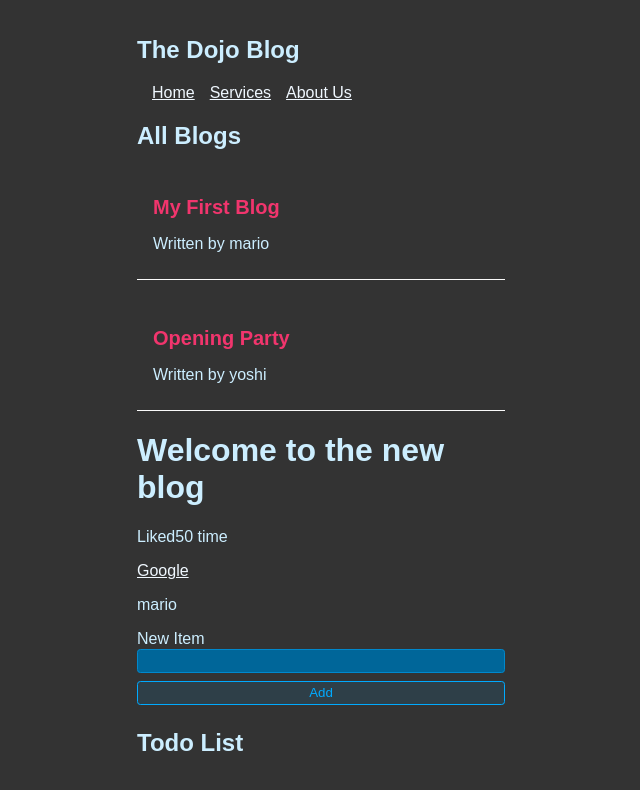
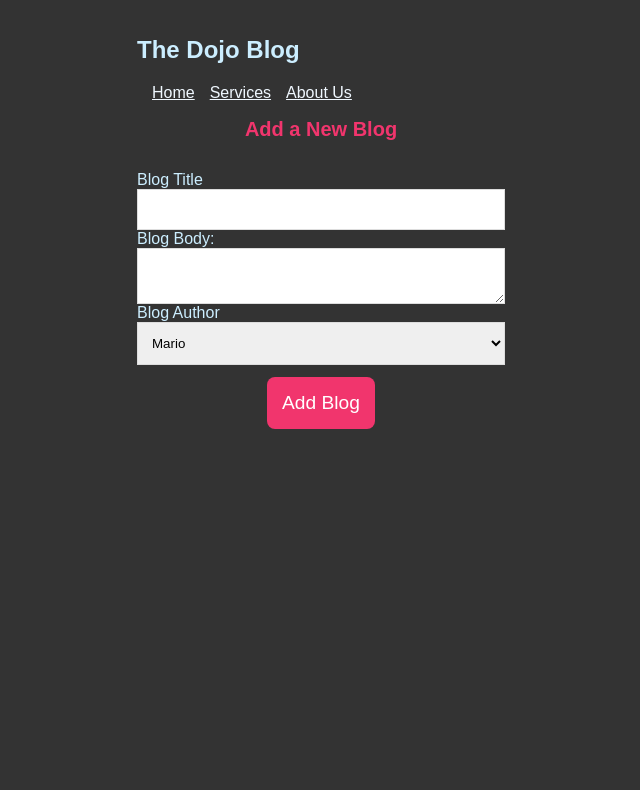
Before and after one commit to ordyfandio/LearnReact, a React (Vite) app: page /Create in a window 1280 px wide. Shown: the top 790 px of the page, without its empty margins (319-959 px from the left). Built offline with nearby package versions, Linux system fonts and the light colour scheme; data requests are answered from the project's data file.

Commit message:
Using Json-server by store data into the json file

```diff
--- a/data/db.json
+++ b/data/db.json
@@ -1,16 +1,26 @@
 {
-    "blogs":[
-        {
-            "title":"My First Blog",
-            "body":"Why do we use it?\nIt is a long established fact that a reader will be distracted",
-            "author":"mario",
-            "id":1
-        },
-        {
-            "title":"Opening Party",
-            "body":"Why do we use it?\nIt is a long established fact that a reader will be distracted",
-            "author":"yoshi",
-            "id":2
-        }
+  "blogs": [
+    {
+      "title": "My First Blog",
+      "body": "Why do we use it?\nIt is a long established fact that a reader will be distracted",
+      "author": "mario",
+      "id": 1
+    },
+    {
+      "title": "Opening Party",
+      "body": "Why do we use it?\nIt is a long established fact that a reader will be distracted",
+      "author": "yoshi",
+      "id": 2
+    },
+    [
+      "bhvhvjh",
+      "hhchch",
+      "mario"
+    ],
+    [
+      null,
+      null,
+      "mario"
     ]
+  ]
 }
--- a/package.json
+++ b/package.json
@@ -10,8 +10,12 @@
     "preview": "vite preview"
   },
   "dependencies": {
+    "localforage": "^1.10.0",
+    "match-sorter": "^6.3.1",
     "react": "^18.2.0",
     "react-dom": "^18.2.0",
+    "react-router-dom": "^5.3.4",
+    "sort-by": "^1.2.0",
     "vite-plugin-simple-json-server": "^0.6.2"
   },
   "devDependencies": {
--- a/src/App.jsx
+++ b/src/App.jsx
@@ -4,25 +4,37 @@
 import Navbar from "./navbar";
 import Home from "./Home";
 import Form from "./form";
+import { BrowserRouter as Router, Route } from "react-router-dom";
+import Create from "./Create";
+import BlogDetails from "./BlogDetails";
 
 
 function App(){
-   const title='Welcome to the new blog';
-   const like=50;
-   const linkFace="http://www.google.com";
+  //  const title='Welcome to the new blog';
+  //  const like=50;
+  //  const linkFace="http://www.google.com";
 
    return (
-
-    <div className="App">
+    <Router>
+      <div className="App">
       <Navbar/>
        <div className="content">
-       <Home/>
-        <h1>{title}</h1>
+        <Route exact path="/">
+            <Home/>
+        </Route>
+        <Route  path="/Create">
+          <Create/>
+        </Route>
+        <Route  path="/blog/:id">
+          <BlogDetails/>
+        </Route>
+        {/* <h1>{title}</h1>
         <p>Liked{like} time</p>
-        <a href={linkFace}>Google</a>
+        <a href={linkFace}>Google</a> */}
       </div>
-      <Form/>
+      {/* <Form/> */}
     </div>
+    </Router>
    );
 
 }
--- /dev/null
+++ b/src/BlogDetails.jsx
@@ -0,0 +1,33 @@
+import {useParams,useHistory} from "react-router-dom";
+import useFetch from "./useFetch";
+
+const BlogDetails = () => {
+   const {id}=useParams();
+   const {data:blog,isPending,error}=useFetch('http://localhost:8000/blogs/' + id);
+   const history=useHistory();
+
+   const handleDelete=()=>{
+     fetch('http://localhost:8000/blogs/' + blog.id,{
+        method:'DELETE',
+     }).then(()=>{
+        history.push('/');
+     })
+   }
+
+    return (
+        <div className="blog-details">
+            {isPending && <div>Loading...</div>}
+            {error && <div>{error}</div>}
+            {blog &&(
+              <article>
+                <h2>{blog.title}</h2>
+                <div>{blog.body}</div>
+                <p>Written by {blog.author}</p>
+                <button onClick={handleDelete}>Delete</button>
+              </article>
+            )}
+        </div>
+    );
+}
+
+export default BlogDetails;
--- a/src/BlogList.jsx
+++ b/src/BlogList.jsx
@@ -1,4 +1,6 @@
+import { Link } from "react-router-dom";
 /* eslint-disable react/prop-types */
+
 const BlogList  = ({blog, title}) => {
 
 
@@ -8,9 +10,10 @@
             <h2>{title}</h2>
             {blog.map((blog) =>(
               <div className="blog-preview" key={blog.id}>
-                  <h2>{blog.title}</h2>
-                  <p>Written by {blog.author}</p>
-
+                  <Link to={`/blog/${blog.id}`}>
+                    <h2>{blog.title}</h2>
+                    <p>Written by {blog.author}</p>
+                  </Link>
               </div>
             ))}
         </div>
--- /dev/null
+++ b/src/Create.jsx
@@ -0,0 +1,60 @@
+import { useState } from "react";
+import {useHistory} from "react-router-dom";
+
+const Create = () => {
+    const [title,setTitle]=useState('');
+    const [body,setBody]=useState('');
+    const [author,setAuthor]=useState('mario');
+    const [isPending,setIsPending]=useState(false);
+    const history=useHistory();
+
+
+    const handleSubmit=(e)=>{
+       e.preventDefault();
+       const blog=[title,body,author];
+
+       setIsPending(true);
+
+       fetch('http://localhost:8000/blogs/',{
+        method:'POST',
+        headers:{"Content-Type":"application/json"},
+        body:JSON.stringify(blog)
+       })
+       .then(()=>{
+        console.log('New blog added');
+        setIsPending(false);
+        history.push('/')
+       })
+
+       setAuthor('');
+       setBody('');
+       setTitle('');
+    }
+
+
+
+   return (
+        <div className="create">
+            <h2>Add a New Blog</h2>
+            <form onSubmit={handleSubmit}>
+                <label>Blog Title</label>
+                <input type="text" required value={title}
+                onChange={(e)=> setTitle(e.target.value)}></input>
+
+                <label>Blog Body:</label>
+                <textarea required value={body}
+                onChange={(e)=>setBody(e.target.value)}></textarea>
+
+                <label>Blog Author</label>
+                <select value={author} onChange={(e)=>setAuthor(e.target.value)}>
+                    <option value="mario">Mario</option>
+                    <option value="yoshi">Yoshi</option>
+                </select>
+                {!isPending && <button>Add Blog</button>}
+                {isPending && <button disabled>Adding Blog...</button>}
+            </form>
+        </div>
+     );
+}
+
+export default Create;
--- a/src/Home.jsx
+++ b/src/Home.jsx
@@ -1,41 +1,17 @@
-import { useState,useEffect } from "react";
 import BlogList from "./BlogList"
+import useFetch from "./useFetch";
+
 
 const Home = () => {
-    const [blogs,setBlogs]=useState(null);
-    const [isPending,setIsPending]=useState(true);
-    const [error,setError]=useState(null);
 
-
-   useEffect(()=>{
-      setTimeout(()=>{
-        fetch('http://localhost:8000/blogs')
-      .then(res=>{
-        if(!res.ok){
-          throw Error('could not fetch the data for that resource !');
-        }
-        return res.json();
-      })
-      .then(data =>{
-        setBlogs(data)
-        setIsPending(false)
-        setError(null)
-      })
-      .catch(err=>{
-        setError(err.message)
-        setIsPending(false)
-      })
-      },2000)
-   },[]);
+  const {data:blog,isPending,error}=useFetch('http://localhost:8000/blogs/')
 
     return (
         <div className="home">
             {error && <div style={{color:'red',fontSize:18,marginTop:18}}>{error}</div>}
             {isPending && <div>Loading...</div>}
-            {blogs && <BlogList blog={blogs} title="All Blogs" />}
+            {blog && <BlogList blog={blog} title="All Blogs" />}
         </div>
-
-
     );
 }
 
--- a/src/navbar.jsx
+++ b/src/navbar.jsx
@@ -1,11 +1,13 @@
+import { Link } from "react-router-dom";
+
 const Navbar = () => {
     return (
         <nav className="Navbar">
             <h1>The Dojo Blog</h1>
             <div className="links">
-              <a href="/">Home</a>
-              <a href="/create">Services</a>
-              <a href="/">About Us</a>
+              <Link to="/">Home</Link>
+              <Link to ="/create">Services</Link>
+              <Link to="/">About Us</Link>
             </div>
         </nav>
     );
--- a/src/styles.css
+++ b/src/styles.css
@@ -170,3 +170,57 @@
   color: #f1356d;
   margin-bottom: 8px;
 }
+.blog-preview a{
+  text-decoration: none;
+}
+/*  */
+.blog-details h2{
+   font-size: 20px;
+   color: #f1356d;
+   margin-bottom: 10px;
+}
+.blog-details div{
+  margin: 20px 0;
+}
+.blog-details button{
+  background: #f1356d;
+  color: #fff;
+  border: 0;
+  padding: 8px;
+  border-radius: 8px;
+  cursor: pointer;
+}
+
+
+/*  */
+.create{
+  max-width: 400;
+  margin: 0 auto ;
+  text-align: center;
+}
+.create label{
+  text-align: left;
+  display: block;
+}
+.create h2{
+  font-size: 20px;
+  color: #f1356d;
+  margin-bottom: 30px;
+}
+.create input ,.create textarea,.create select{
+  width: 100%;
+  padding: 12px 10px;
+  border: 1px solid #ddd;
+  box-sizing: border-box;
+  display: block;
+}
+.create button{
+  background: #f1356d;
+  color: #fff;
+  border: 0;
+  padding: 15px;
+  border-radius: 8px;
+  cursor: pointer;
+  font-size: 1.2em;
+  margin-top: 12px;
+}
--- /dev/null
+++ b/src/useFetch.jsx
@@ -0,0 +1,42 @@
+import {useEffect,useState } from "react";
+
+
+const useFetch = (url) => {
+
+    const [data,setData]=useState();
+    const [isPending,setIsPending]=useState(true);
+    const [error,setError]=useState(null);
+
+
+    useEffect(()=>{
+       const abortCont= new AbortController();
+
+        setTimeout(()=>{
+          fetch(url,{signal:abortCont.signal})
+        .then(res=>{
+          if(!res.ok){
+            throw Error('could not fetch the data for that resource !');
+          }
+          return res.json();
+        })
+        .then(data =>{
+          setData(data)
+          setIsPending(false)
+          setError(null)
+        })
+        .catch(err=>{
+          if(err.name==='AbortError'){
+            console.log('fetch aborted')
+          }else{
+            setError(err.message)
+            setIsPending(false)
+          }
+        })
+        },1000)
+        return ()=>abortCont.abort();
+     },[url]);
+
+  return {data,isPending,error}
+}
+
+export default useFetch;
```
Also changed, not shown: 1 other file (tests, documents, lock files or other folders).
